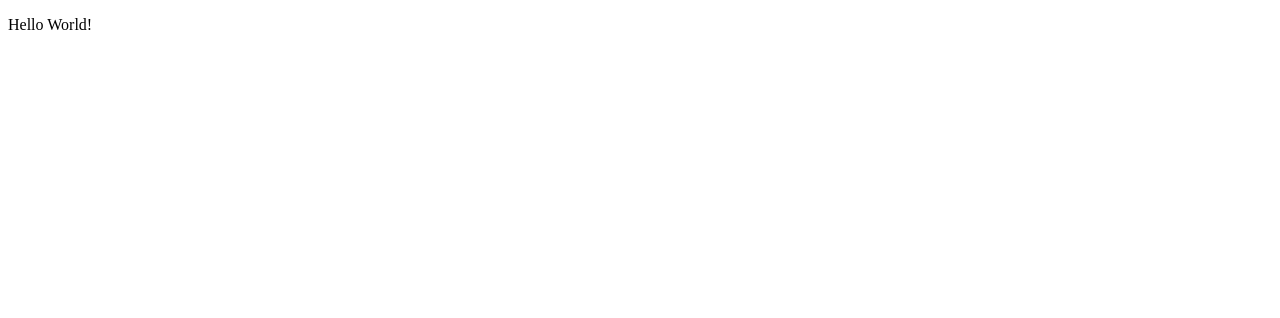
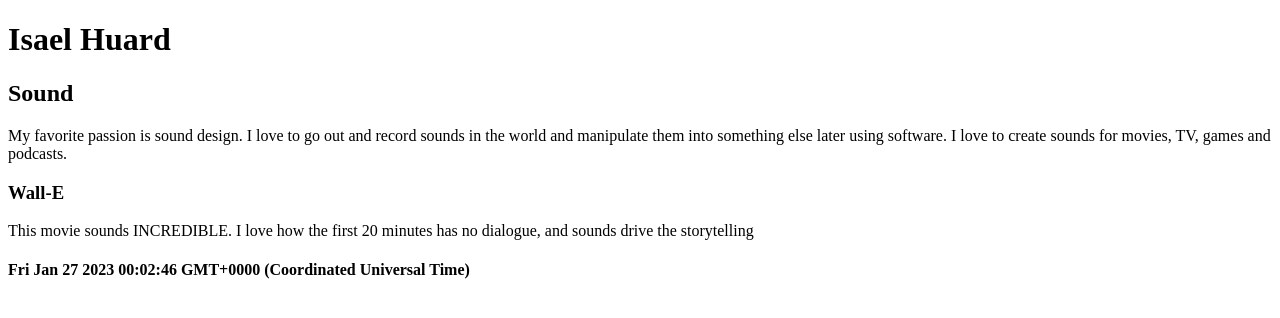
Before and after one commit to isahua16/HtmlIntro, a plain HTML site: page index.html in a window 1280 px wide. Drawn offline with Linux system fonts and the light colour scheme.

Commit message:
Knowledge check content added

```diff
--- a/index.html
+++ b/index.html
@@ -1,12 +1,27 @@
 <!DOCTYPE html>
-<html lang=en>
+<html lang="en">
   <head>
-    <meta charset=UTF-8 />
-    <meta http-equiv=X-UA-Compatible content=IE=edge />
-    <meta name=viewport content=width=device-width, initial-scale=1.0 />
+    <meta charset="UTF-8" />
+    <meta http-equiv="X-UA-Compatible" content="IE" ="edge" />
+    <meta name="viewport" content="width" ="device-width" initial-scale="1.0" />
     <title>HtmlIntro</title>
   </head>
   <body>
-    <p>Hello World!</p>
+    <h1>Isael Huard</h1>
+    <h2>Sound</h2>
+    <p>
+      My favorite passion is sound design. I love to go out and record sounds in
+      the world and manipulate them into something else later using software. I
+      love to create sounds for movies, TV, games and podcasts.
+    </p>
+    <h3>Wall-E</h3>
+    <p>
+      This movie sounds INCREDIBLE. I love how the first 20 minutes has no
+      dialogue, and sounds drive the storytelling
+    </p>
+    <h4 id="date">Hello</h4>
   </body>
+  <script>
+    document.getElementById("date").innerHTML = Date();
+  </script>
 </html>
```
